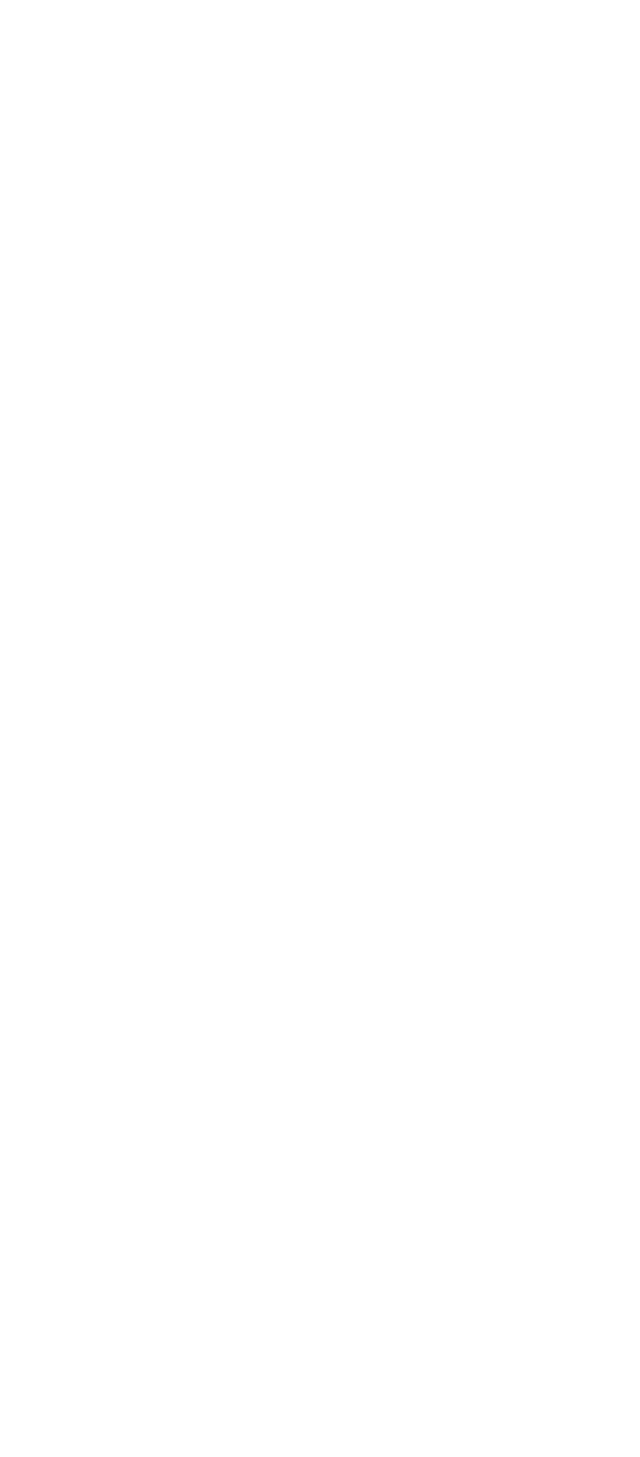
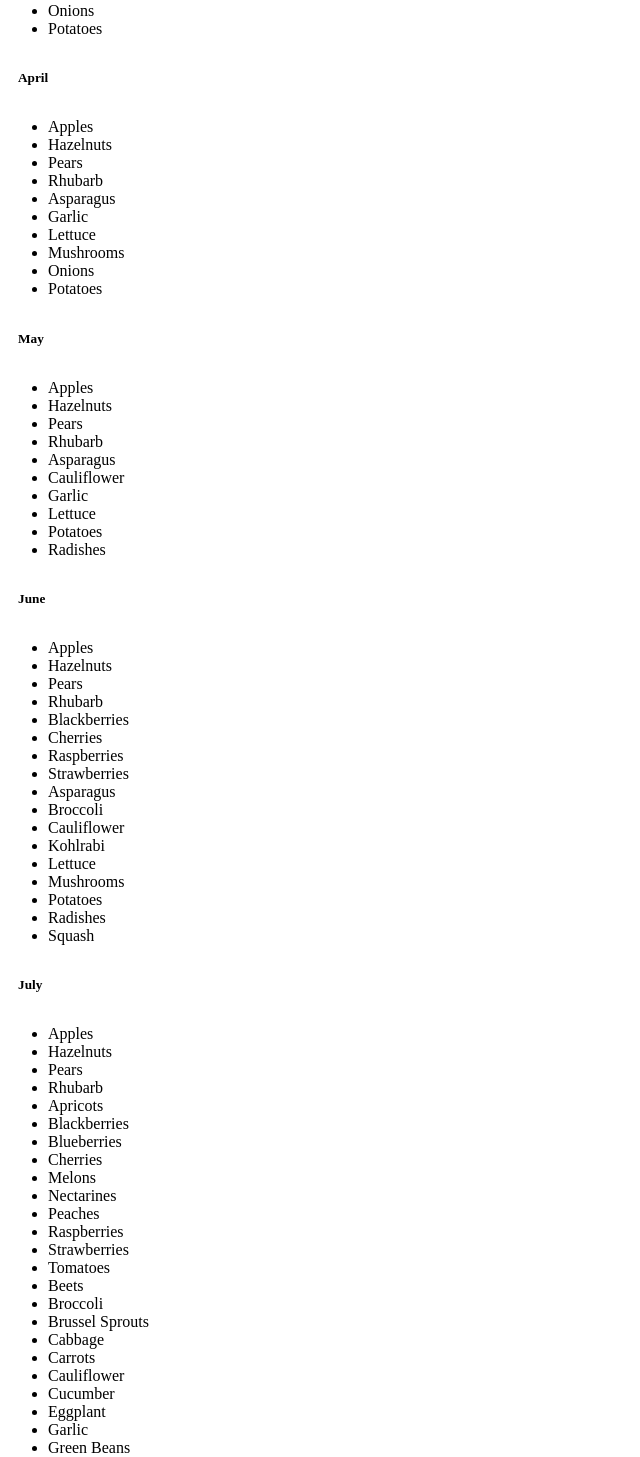
Before and after one commit to will-quanstrom/Farmers-market-website-react, a React app: page / in a window 1280 px wide. Shown: the part 743-2200 px from the top of the page, without its empty margins (0-640 px from the left). Before the commit the page ends 800 px from the top, so only its background shows below. Built offline with nearby package versions, Linux system fonts and the light colour scheme.

Commit message:
Render monthly products in SeasonSideBar component.

```diff
--- a/src/components/App.jsx
+++ b/src/components/App.jsx
@@ -1,10 +1,12 @@
 import React from 'react';
 import Nav from './Nav';
+import SeasonSideBar from './SeasonSideBar';
 
 function App(){
     return (
         <div>
             <Nav />
+            <SeasonSideBar />
         </div>
     );
 }
--- /dev/null
+++ b/src/components/MonthlyProduct.jsx
@@ -0,0 +1,25 @@
+import React from 'react'
+import PropTypes from 'prop-types';
+
+const MonthlyProduct = props => {
+    const asideStyle = {
+        padding: '10px'
+    }
+    return (
+        <div>
+            <h5 style={asideStyle}>{props.month}</h5>
+            <ul>
+                {props.selection.map((item, index) =>
+                    <li key={index}>{item}</li>
+                )}
+            </ul>
+        </div>
+    )
+}
+
+MonthlyProduct.PropTypes = {
+    month: PropTypes.string.isRequired,
+    selection: PropTypes.array.isRequired
+}
+
+export default MonthlyProduct
--- a/src/components/Nav.jsx
+++ b/src/components/Nav.jsx
@@ -1,4 +1,4 @@
-import React from 'react';
+import React from 'react'
 
 function Nav(){
         const padNav = {
@@ -24,4 +24,4 @@ function Nav(){
         );
 }
 
-export default Nav;
+export default Nav
--- a/src/components/SeasonSideBar.jsx
+++ b/src/components/SeasonSideBar.jsx
@@ -0,0 +1,287 @@
+import React from 'react'
+import MonthlyProduct from './MonthlyProduct'
+
+const availableProduce = [
+    {
+        month: "January",
+        selection: [
+            "Apples",
+            "Hazelnuts",
+            "Pears",
+            "Garlic",
+            "Mushrooms",
+            "Onions",
+            "Potatoes",
+            "Turnips"
+        ]
+    },
+    {
+        month: "February",
+        selection: [
+            "Apples",
+            "Hazelnuts",
+            "Pears",
+            "Garlic",
+            "Mushrooms",
+            "Onions",
+            "Potatoes"
+        ]
+    },
+    {
+        month: "March",
+        selection: [
+            "Apples",
+            "Hazelnuts",
+            "Pears",
+            "Rhubarb",
+            "Garlic",
+            "Mushrooms",
+            "Onions",
+            "Potatoes"
+        ]
+    },
+    {
+        month: "April",
+        selection: [
+            "Apples",
+            "Hazelnuts",
+            "Pears",
+            "Rhubarb",
+            "Asparagus",
+            "Garlic",
+            "Lettuce",
+            "Mushrooms",
+            "Onions",
+            "Potatoes"
+        ]
+    },
+    {
+        month: "May",
+        selection: [
+            "Apples",
+            "Hazelnuts",
+            "Pears",
+            "Rhubarb",
+            "Asparagus",
+            "Cauliflower",
+            "Garlic",
+            "Lettuce",
+            "Potatoes",
+            "Radishes"
+        ]
+    },
+    {
+        month: "June",
+        selection: [
+            "Apples",
+            "Hazelnuts",
+            "Pears",
+            "Rhubarb",
+            "Blackberries",
+            "Cherries",
+            "Raspberries",
+            "Strawberries",
+            "Asparagus",
+            "Broccoli",
+            "Cauliflower",
+            "Kohlrabi",
+            "Lettuce",
+            "Mushrooms",
+            "Potatoes",
+            "Radishes",
+            "Squash"
+        ]
+    },
+    {
+        month: "July",
+        selection: [
+            "Apples",
+            "Hazelnuts",
+            "Pears",
+            "Rhubarb",
+            "Apricots",
+            "Blackberries",
+            "Blueberries",
+            "Cherries",
+            "Melons",
+            "Nectarines",
+            "Peaches",
+            "Raspberries",
+            "Strawberries",
+            "Tomatoes",
+            "Beets",
+            "Broccoli",
+            "Brussel Sprouts",
+            "Cabbage",
+            "Carrots",
+            "Cauliflower",
+            "Cucumber",
+            "Eggplant",
+            "Garlic",
+            "Green Beans",
+            "Kohlrabi",
+            "Lettuce",
+            "Mushrooms",
+            "Potatoes",
+            "Radishes",
+            "Squash",
+            "Turnips"
+        ]
+    },
+    {
+        month: "August",
+        selection: [
+            "Apples",
+            "Apricots",
+            "Blackberries",
+            "Blueberries",
+            "Cherries",
+            "Melons",
+            "Nectarines",
+            "Peaches",
+            "Pears",
+            "Plums",
+            "Raspberries",
+            "Rhubarb",
+            "Strawberries",
+            "Tomatoes",
+            "Beets",
+            "Broccoli",
+            "Brussel Sprouts",
+            "Cabbage",
+            "Carrots",
+            "Cauliflower",
+            "Corn",
+            "Cucumber",
+            "Eggplant",
+            "Garlic",
+            "Green Beans",
+            "Kohlrabi",
+            "Lettuce",
+            "Mushrooms",
+            "Onions",
+            "Peas",
+            "Peppers",
+            "Potatoes",
+            "Radishes",
+            "Squash",
+            "Turnips"
+        ]
+    },
+    {
+        month: "September",
+        selection: [
+            "Apples",
+            "Blueberries",
+            "Grapes",
+            "Melons",
+            "Peaches",
+            "Pears",
+            "Plums",
+            "Raspberries",
+            "Tomatoes",
+            "Broccoli",
+            "Brussel Sprouts",
+            "Cabbage",
+            "Carrots",
+            "Cauliflower",
+            "Corn",
+            "Cucumber",
+            "Eggplant",
+            "Garlic",
+            "Green Beans",
+            "Kohlrabi",
+            "Lettuce",
+            "Mushrooms",
+            "Onions",
+            "Peas",
+            "Peppers",
+            "Potatoes",
+            "Radishes",
+            "Squash",
+            "Turnips"
+        ]
+    },
+    {
+        month: "October",
+        selection: [
+            "Apples",
+            "Grapes",
+            "Hazelnuts",
+            "Melons",
+            "Peaches",
+            "Pears",
+            "Tomatoes",
+            "Broccoli",
+            "Brussel Sprouts",
+            "Cabbage",
+            "Carrots",
+            "Cauliflower",
+            "Corn",
+            "Cucumber",
+            "Eggplant",
+            "Garlic",
+            "Green Beans",
+            "Kohlrabi",
+            "Lettuce",
+            "Mushrooms",
+            "Onions",
+            "Peas",
+            "Peppers",
+            "Potatoes",
+            "Pumpkins",
+            "Radishes",
+            "Squash",
+            "Turnips"
+        ]
+    },
+    {
+        month: "November",
+        selection: [
+            "Apples",
+            "Hazelnuts",
+            "Pears",
+            "Broccoli",
+            "Carrots",
+            "Cauliflower",
+            "Garlic",
+            "Mushrooms",
+            "Onions",
+            "Potatoes",
+            "Squash",
+            "Turnips"
+        ]
+    },
+    {
+        month: "December",
+        selection: [
+            "Apples",
+            "Hazelnuts",
+            "Pears",
+            "Broccoli",
+            "Carrots",
+            "Cauliflower",
+            "Garlic",
+            "Mushrooms",
+            "Onions",
+            "Potatoes",
+            "Turnips"
+        ]
+    }
+];
+
+const SeasonSideBar = () => {
+    return (
+        <aside>
+            {availableProduce.map((product, index) =>
+                <MonthlyProduct
+                    month={product.month}
+                    selection={product.selection}
+                    key={index}
+                />
+            )}
+        </aside>
+    )
+}
+
+export default SeasonSideBar
```
Also changed, not shown: .eslintrc.json.
